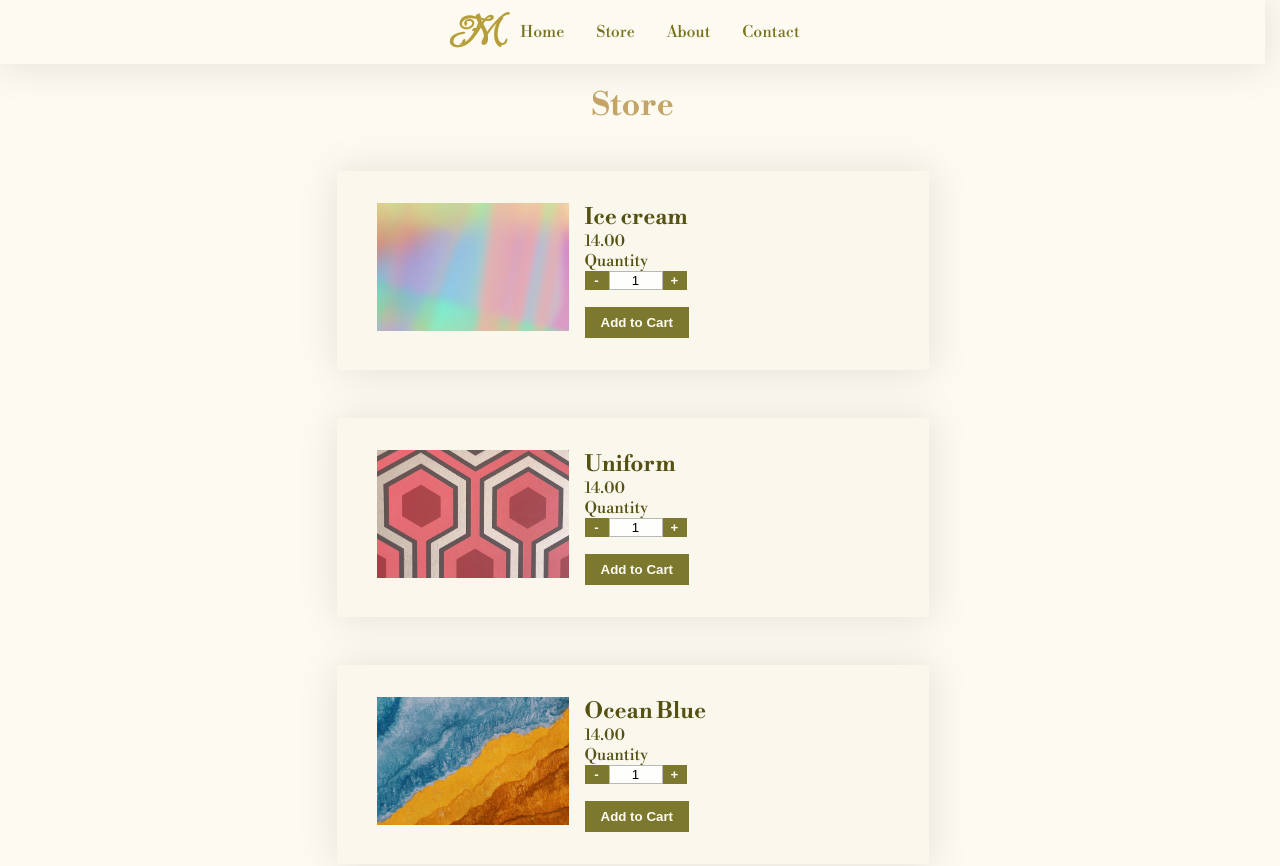
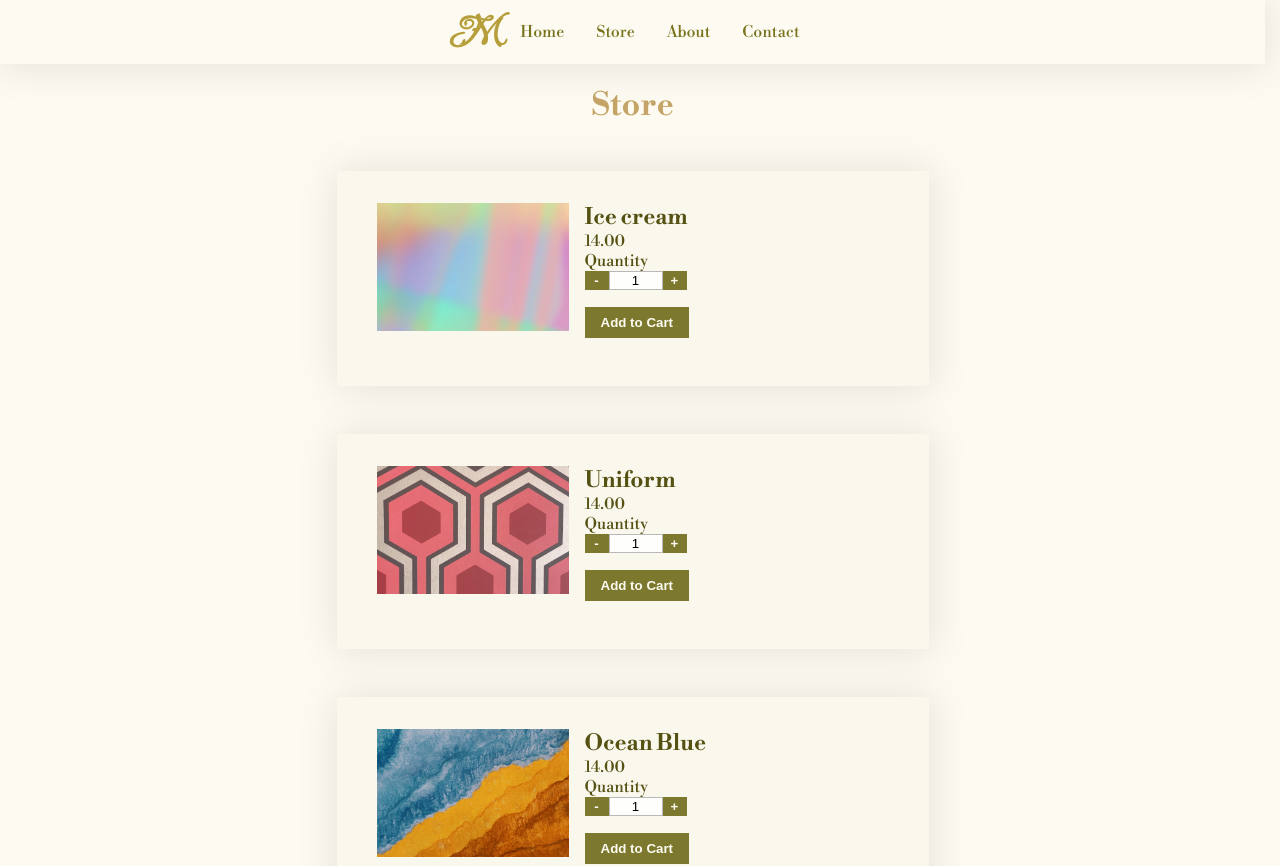
Before and after one commit to viiiofpentacles/online-store, a React (Create React App) app: page /store in a window 1280 px wide. Shown: the top 866 px of the page. Built offline with nearby package versions, Linux system fonts and the light colour scheme.

Commit message:
Added error message when user adds less than 1 item to basket

```diff
--- a/src/ItemCard.js
+++ b/src/ItemCard.js
@@ -39,16 +39,20 @@ const ItemCard = (props) => {
     }
 
     function addToCartButton (e) {
+        const addButton = e.target;
+        const errorMessage = document.querySelector(`.error-message${props.data.id}`);
         if(qty <= 0) {
-        }
+            errorMessage.textContent = 'Item quantity needs to be at least 1.'
+        } else {
+            errorMessage.textContent = '';
         props.addItemToCart(props.data.cost, props.data.id);
-        const addButton = e.target;
             addButton.textContent = 'Added!'
             addButton.disabled = true;
         setTimeout(() => {
             addButton.textContent = 'Add to Cart'
             addButton.disabled = false;
         }, "2000");
+    }
     }
 
     return (
@@ -66,7 +70,7 @@ const ItemCard = (props) => {
                         </div>
                 </div>
                 <button className="add-to-cart-button" onClick={addToCartButton}>Add to Cart</button>
-                <div className='error-message'></div>
+                <div className={`error-message${props.data.id} error`}></div>
             </div>
         </div>
     );
--- a/src/styles/ItemCard.css
+++ b/src/styles/ItemCard.css
@@ -71,3 +71,8 @@
     display: grid;
     grid-template-columns: 1fr 1fr 1fr;
 }
+
+.error {
+    color: red;
+    height: 1rem;
+}
```
